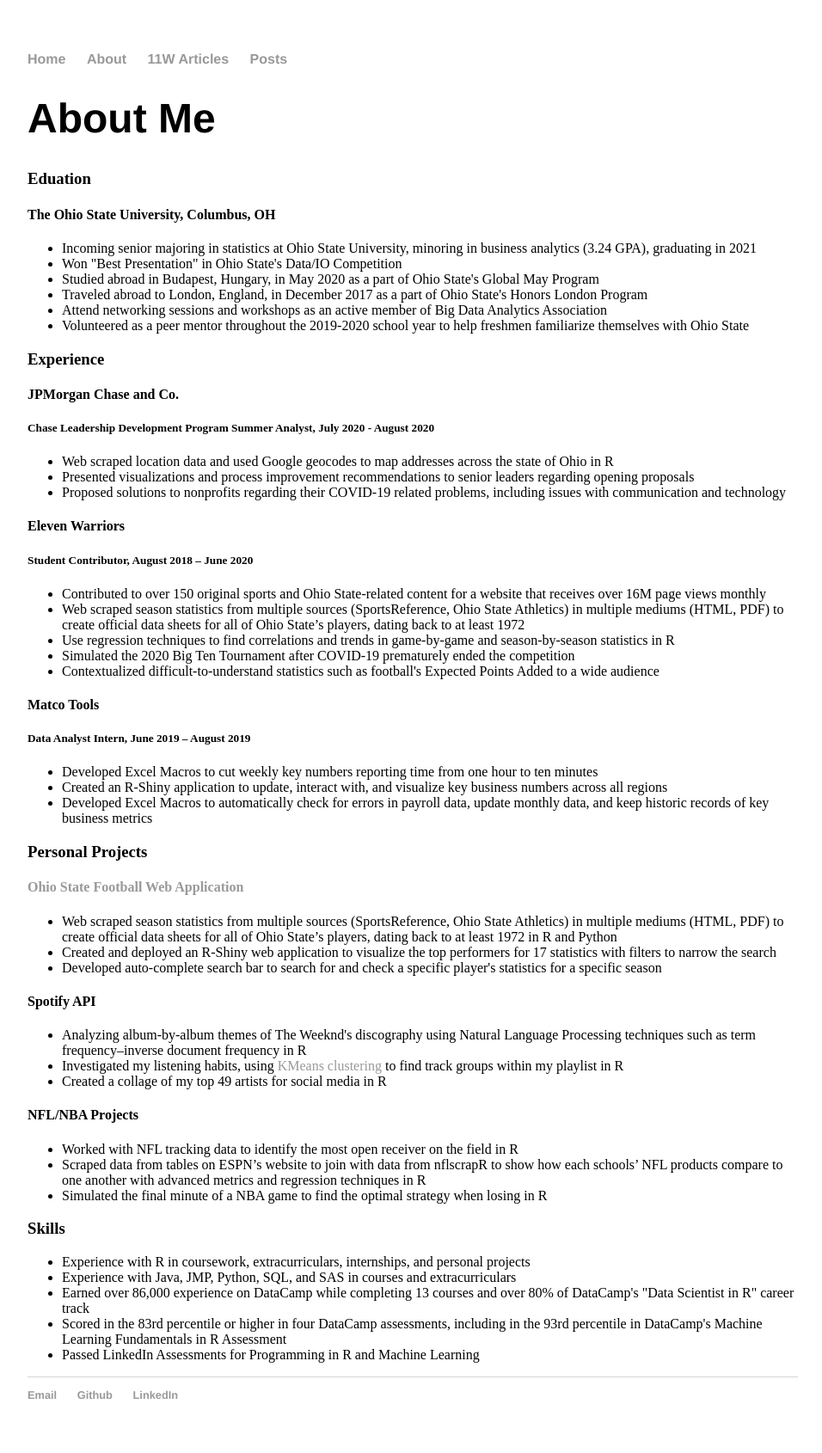
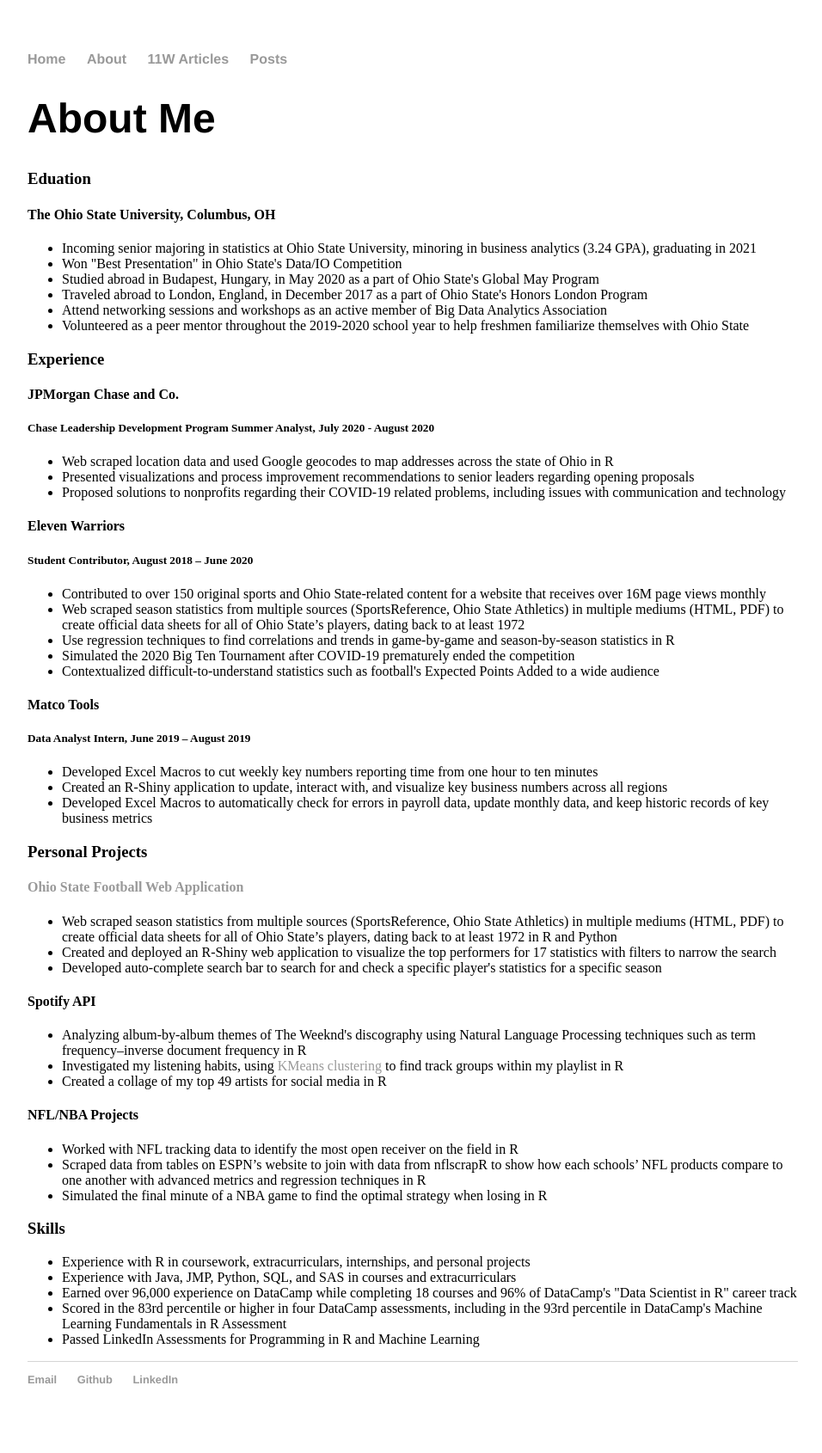
Before and after one commit to mtnartker/mtnartker.github.io, a Jekyll site: the page built from about/index.html, in a window 1280 px wide. Shown: the whole page at 86% size, without its empty margins (160-1116 px from the left). Built offline with Jekyll 4.4.1, drawn with Linux system fonts in a browser that asks for light colours.

Commit message:
Update index.html

```diff
--- a/about/index.html
+++ b/about/index.html
@@ -72,6 +72,6 @@
 <ul>
   <li>Experience with R in coursework, extracurriculars, internships, and personal projects</li>
   <li>Experience with Java, JMP, Python, SQL, and SAS in courses and extracurriculars</li>
-  <li>Earned over 86,000 experience on DataCamp while completing 13 courses and over 80% of DataCamp's "Data Scientist in R" career track</li>
+  <li>Earned over 96,000 experience on DataCamp while completing 18 courses and 96% of DataCamp's "Data Scientist in R" career track</li>
   <li>Scored in the 83rd percentile or higher in four DataCamp assessments, including in the 93rd percentile in DataCamp's Machine Learning Fundamentals in R Assessment</li>
   <li>Passed LinkedIn Assessments for Programming in R and Machine Learning</li>
```
